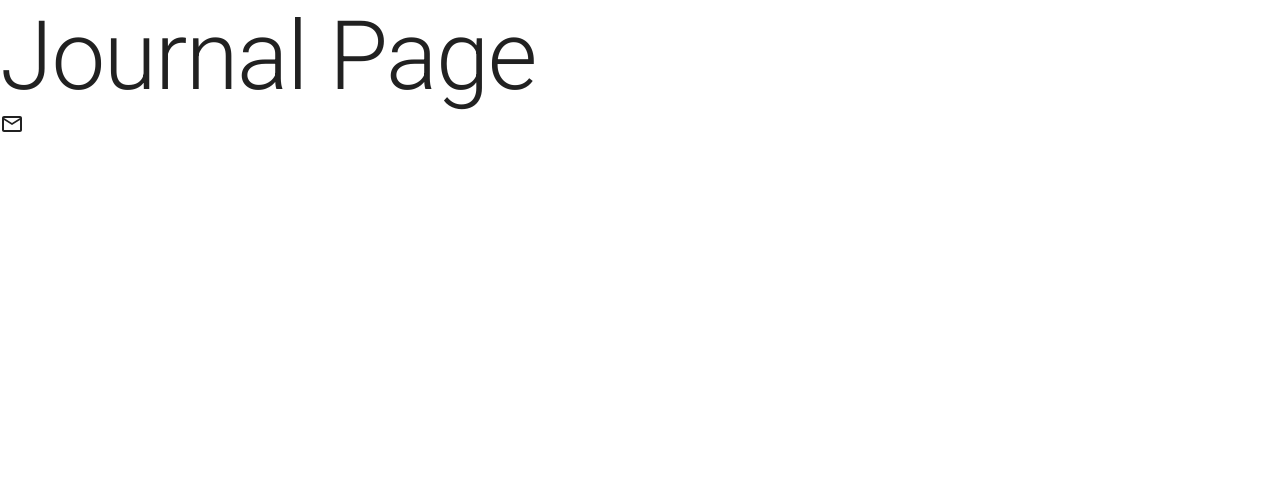
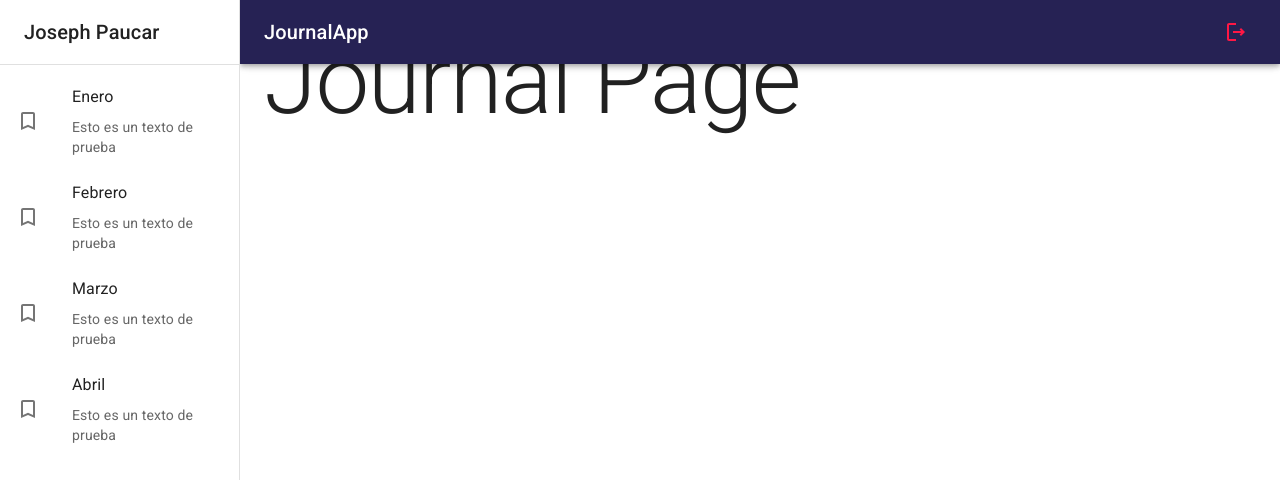
Before and after one commit to jojupacr5/JounalApp, a React (Vite) app: page / in a window 1280 px wide. Shown: the top 480 px of the page. Built offline with nearby package versions, Linux system fonts and the light colour scheme.

Commit message:
Se creo el Navbar y Sidebar de la aplicacion

```diff
--- /dev/null
+++ b/src/journal/components/NavBar.jsx
@@ -0,0 +1,29 @@
+import { AppBar, Grid, IconButton, Toolbar, Typography } from "@mui/material"
+import { LogoutOutlined, MenuOutlined } from "@mui/icons-material"
+
+export const NavBar = ({ drawerWidth }) => {
+  return (
+    <AppBar
+      position="fixed"
+      sx={{ width: { sm: `calc(100% - ${drawerWidth}px)`}, ml: { sm: `${drawerWidth}px`} }}
+    >
+      <Toolbar>
+        <IconButton
+          color="inherit"
+          edge="start"
+          sx={{ mr: 2, display: { sm: 'none' }}}
+        >
+          <MenuOutlined />
+        </IconButton>
+
+        <Grid container direction='row' justifyContent='space-between' alignItems='center'>
+          <Typography variant="h6" noWrap component='div'>JournalApp</Typography>
+
+          <IconButton color="error">
+            <LogoutOutlined />
+          </IconButton>
+        </Grid>
+      </Toolbar>
+    </AppBar>
+  )
+}
--- /dev/null
+++ b/src/journal/components/SideBar.jsx
@@ -0,0 +1,41 @@
+import { TurnedInNot } from "@mui/icons-material"
+import { Box, Divider, Drawer, Grid, List, ListItem, ListItemButton, ListItemIcon, ListItemText, Toolbar, Typography } from "@mui/material"
+
+export const SideBar = ({ drawerWidth }) => {
+  return (
+    <Box
+      component='nav'
+      sx={{ width: {sm: drawerWidth}, flexShrink: {sm: 0} }}
+    >
+      <Drawer
+        variant="permanent" // temporary
+        open
+        sx={{ display: {xs: 'block'}, "& .MuiDrawer-paper": { boxSizing: 'border-box', width: drawerWidth } }}
+      >
+        <Toolbar>
+          <Typography variant="h6" noWrap component='div'>Joseph Paucar</Typography>
+        </Toolbar>
+        <Divider />
+
+        <List>
+          {
+            ['Enero', 'Febrero', 'Marzo', 'Abril'].map( text => (
+              <ListItem key={text} disablePadding>
+                <ListItemButton>
+                  <ListItemIcon>
+                    <TurnedInNot />
+                  </ListItemIcon>
+                  <Grid container>
+                    <ListItemText primary={text} />
+                    <ListItemText secondary={'Esto es un texto de prueba'} />
+                  </Grid>
+                </ListItemButton>
+              </ListItem>
+            ))
+          }
+        </List>
+
+      </Drawer>
+    </Box>
+  )
+}
--- /dev/null
+++ b/src/journal/components/index.js
@@ -0,0 +1,2 @@
+export * from "./NavBar";
+export * from "./SideBar";
--- /dev/null
+++ b/src/journal/layout/JournalLayout.jsx
@@ -0,0 +1,24 @@
+import { Box } from "@mui/material"
+import { NavBar, SideBar } from "../components";
+
+const drawerWidth = 240;
+
+export const JournalLayout = ({ children }) => {
+  return (
+    <Box sx={{ display: 'flex' }}>
+
+      <NavBar drawerWidth={drawerWidth} />
+
+      <SideBar drawerWidth={drawerWidth} />
+
+      <Box
+        component='main'
+        sx={{ flexGrow: 1, p: 3 }}
+      >
+        {/* TODO: Toolbar */}
+
+        { children }
+      </Box>
+    </Box>
+  )
+}
--- a/src/journal/pages/JournalPage.jsx
+++ b/src/journal/pages/JournalPage.jsx
@@ -1,13 +1,14 @@
-import { MailOutline } from "@mui/icons-material"
 import { Typography } from "@mui/material"
+import { JournalLayout } from "../layout/JournalLayout"
 
 export const JournalPage = () => {
   return (
-    <>
-      <Typography variant='h1'>
-        Journal Page
-      </Typography>
-      <MailOutline />
-    </>
+    <JournalLayout>
+      <Typography variant='h1'>Journal Page</Typography>
+
+      {/* TODO: NothingSelected */}
+
+      {/* TODO: NoteView */}
+    </JournalLayout>
   )
 }
```
